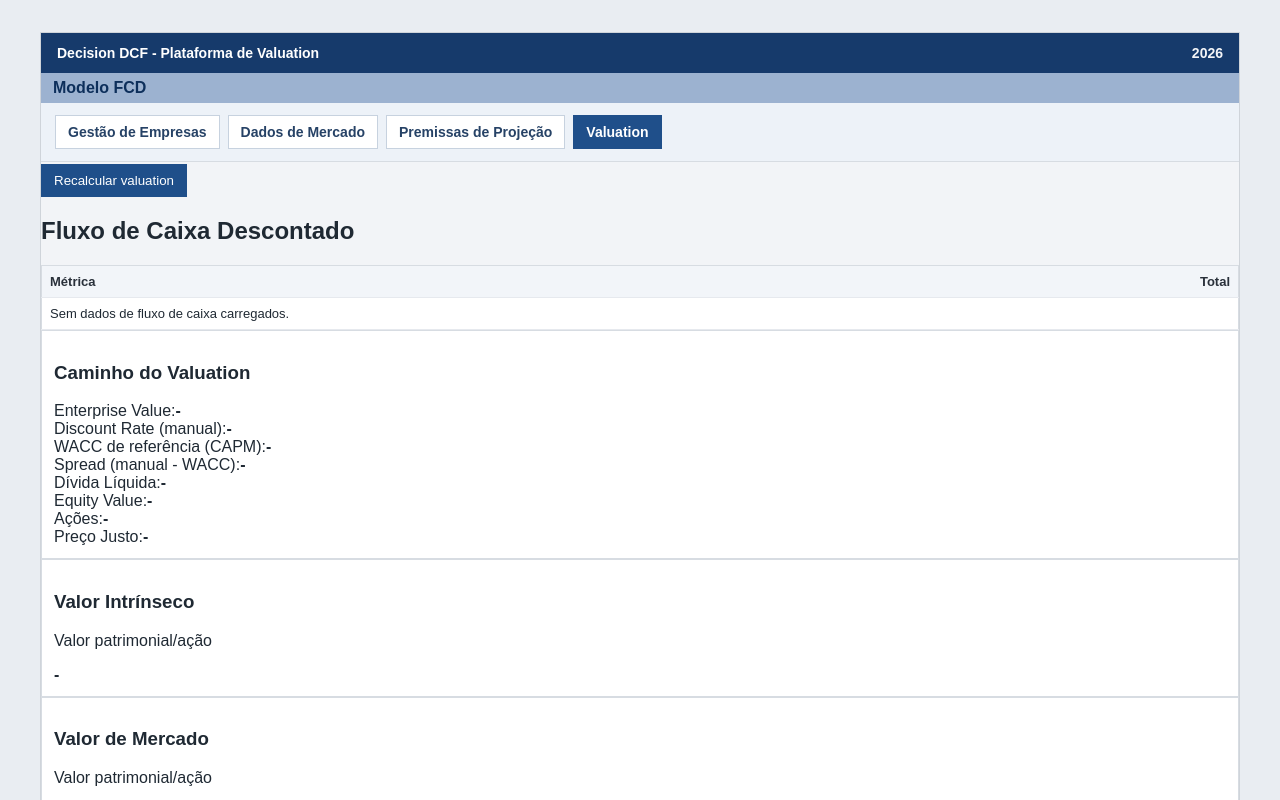
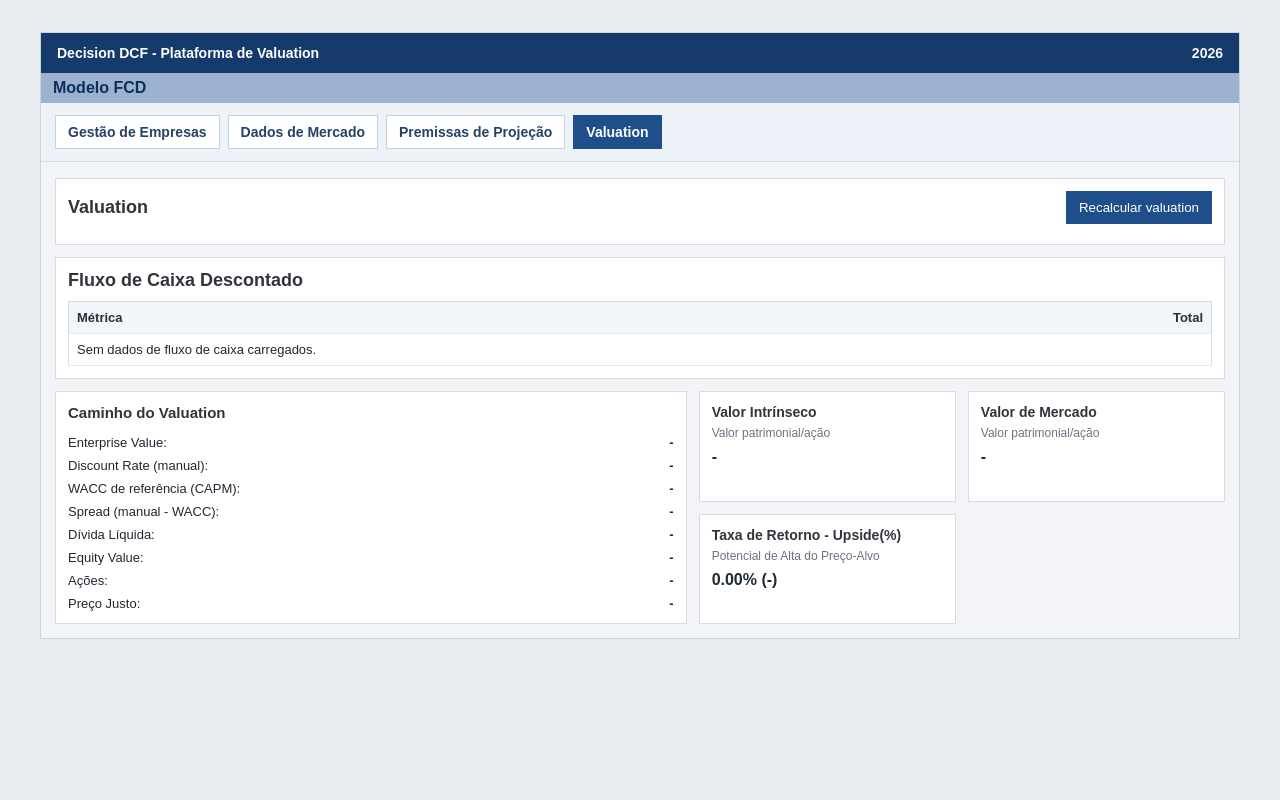
Before and after one commit to gupasqualin/ProjetoLP2-ECM252-GrupoX, a React (Vite) app in the folder front/: page /valuation in a window 1280 px wide. Shown: the top 800 px of the page. Built offline with nearby package versions, Linux system fonts and the light colour scheme.

Commit message:
FIX: ajuste e padronização tela microsserviço 4 'Valuation'.

```diff
--- a/front/src/App.css
+++ b/front/src/App.css
@@ -350,3 +350,67 @@ th {
   justify-content: flex-start;
   margin-top: 4px;
 }
+
+/* estilos para a tela de Valuation */
+.valuation-panel-header {
+  display: flex;
+  align-items: center;
+  justify-content: space-between;
+  gap: 12px;
+  margin-bottom: 8px;
+}
+
+.valuation-panel-header h2 {
+  margin: 0;
+}
+
+.valuation-grid {
+  display: grid;
+  gap: 12px;
+}
+
+@media (min-width: 900px) {
+  .valuation-grid {
+    grid-template-columns: 1.2fr 1fr;
+  }
+}
+
+.valuation-box {
+  display: grid;
+  gap: 8px;
+}
+
+.valuation-box h3 {
+  margin: 0 0 6px;
+  font-size: 15px;
+  color: #30343b;
+}
+
+.valuation-row {
+  display: flex;
+  justify-content: space-between;
+  gap: 12px;
+  font-size: 13px;
+}
+
+.summary-grid {
+  display: grid;
+  gap: 12px;
+  grid-template-columns: repeat(auto-fit, minmax(180px, 1fr));
+}
+
+.panel.mini h3 {
+  margin: 0 0 6px;
+  font-size: 14px;
+  color: #30343b;
+}
+
+.panel.mini p {
+  margin: 0 0 8px;
+  font-size: 12px;
+  color: #6b7280;
+}
+
+.mini-main strong {
+  font-size: 16px;
+}
--- a/front/src/telas/ValuationPage.jsx
+++ b/front/src/telas/ValuationPage.jsx
@@ -19,8 +19,10 @@ function ValuationPage({
   );
 
   return (
-    <>
-      <section className="valuation-actions-section">
+    <section className="company-section">
+      <article className="panel valuation-panel">
+        <div className="valuation-panel-header">
+          <h2>Valuation</h2>
           <div className="inline-actions">
             <button
               type="button"
@@ -30,11 +32,12 @@ function ValuationPage({
               {valuationLoading ? 'Calculando...' : 'Recalcular valuation'}
             </button>
           </div>
+        </div>
         {valuationError && <p className="feedback error">{valuationError}</p>}
         {valuationSuccess && <p className="feedback success">{valuationSuccess}</p>}
-      </section>
+      </article>
 
-      <section className="table-section">
+      <article className="panel">
         <h2>Fluxo de Caixa Descontado</h2>
         <table>
           <thead>
@@ -97,9 +100,9 @@ function ValuationPage({
             )}
           </tbody>
         </table>
-      </section>
+      </article>
 
-      <section className="valuation-box-wrap">
+      <section className="valuation-grid">
         <article className="panel valuation-box">
           <h3>Caminho do Valuation</h3>
 
@@ -163,7 +166,7 @@ function ValuationPage({
           </article>
         </div>
       </section>
-    </>
+    </section>
   );
 }
 
```
Also changed, not shown: 1 other file (tests, documents, lock files or other folders). Lines whose indentation alone changed are shown as unchanged.
